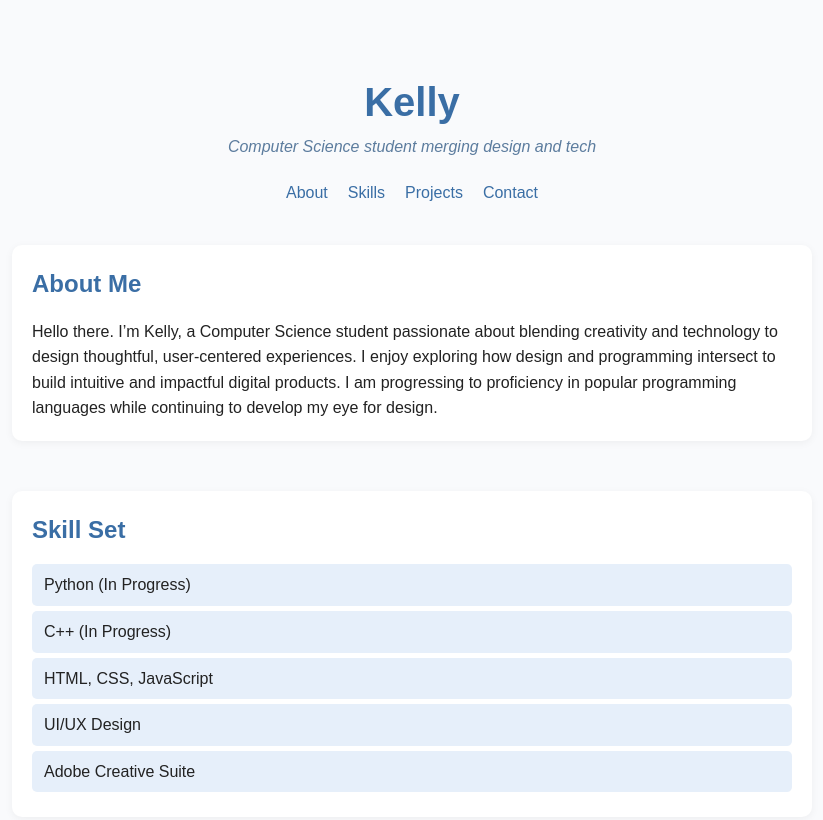
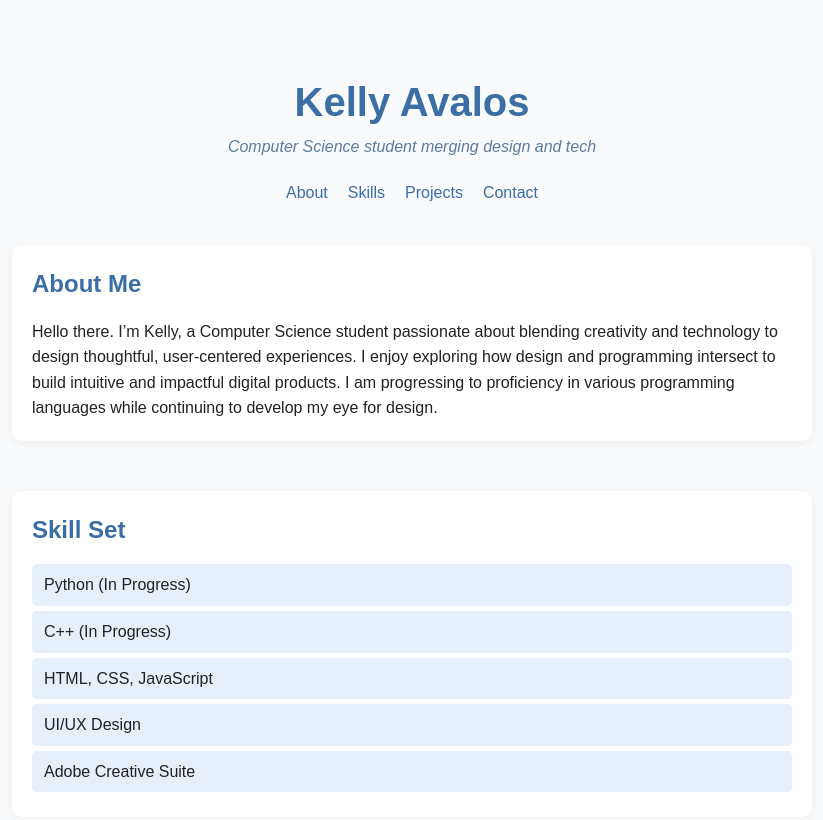
Before and after one commit to ky-2027/ky-2027.github.io, a plain HTML site: page index.html in a window 1280 px wide. Shown: the top 820 px of the page, without its empty margins (228-1051 px from the left). Drawn offline with Linux system fonts and the light colour scheme.

Commit message:
Update index.html
updated header

```diff
--- a/index.html
+++ b/index.html
@@ -8,7 +8,7 @@
 </head>
 <body>
     <header>
-        <h1>Kelly</h1>
+        <h1>Kelly Avalos</h1>
         <p class="tagline">Computer Science student merging design and tech</p>
     </header>
 
@@ -22,7 +22,7 @@
     <section id="about">
         <h2>About Me</h2>
         <p>Hello there. I’m Kelly, a Computer Science student passionate about blending creativity and technology to design thoughtful, user-centered experiences. I enjoy exploring how design and programming intersect to build intuitive and impactful digital products.
-          I am progressing to proficiency in popular programming languages while continuing to develop my eye for design.</p>
+          I am progressing to proficiency in various programming languages while continuing to develop my eye for design.</p>
     </section>
 
     <section id="skills">
```
